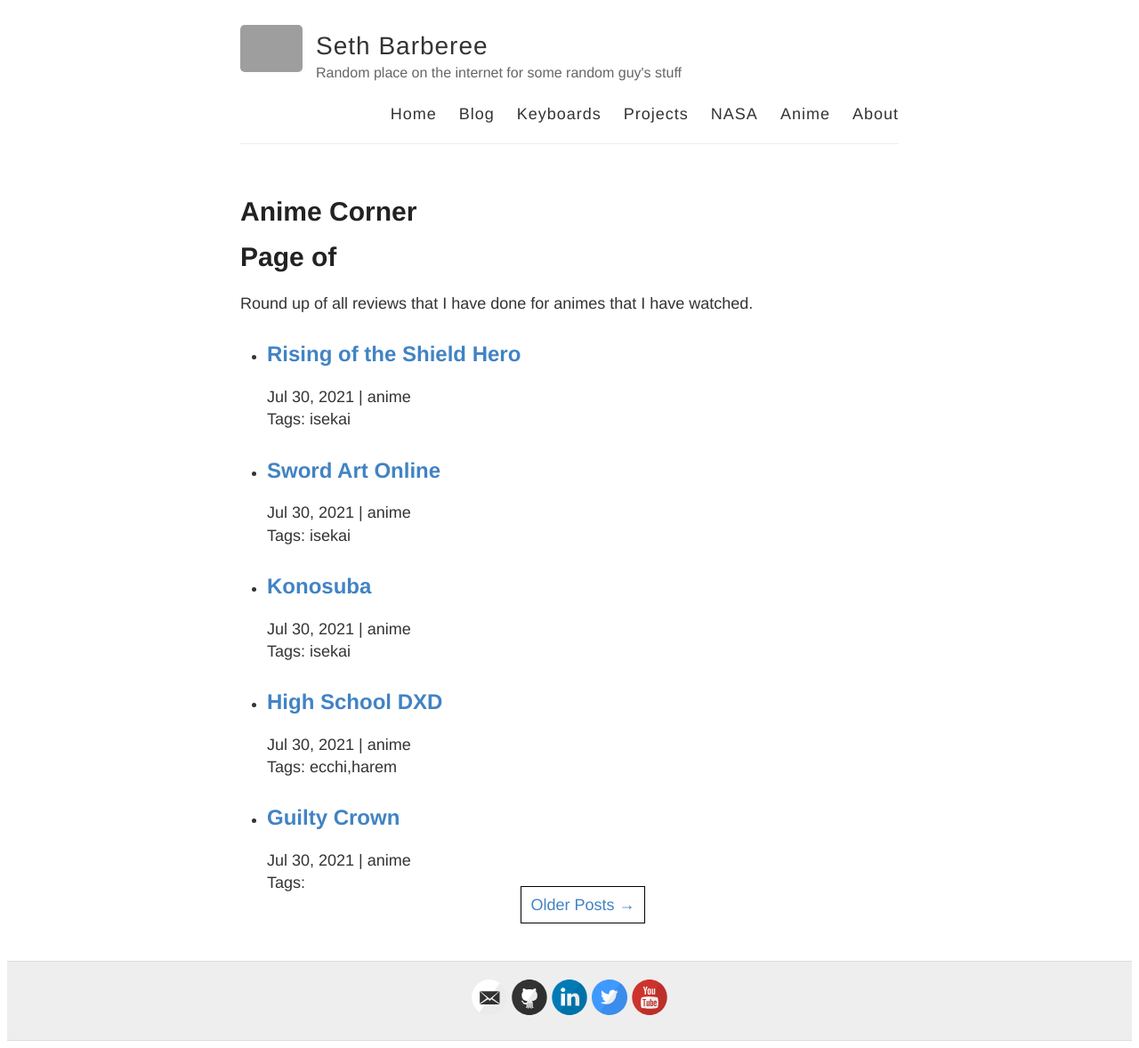
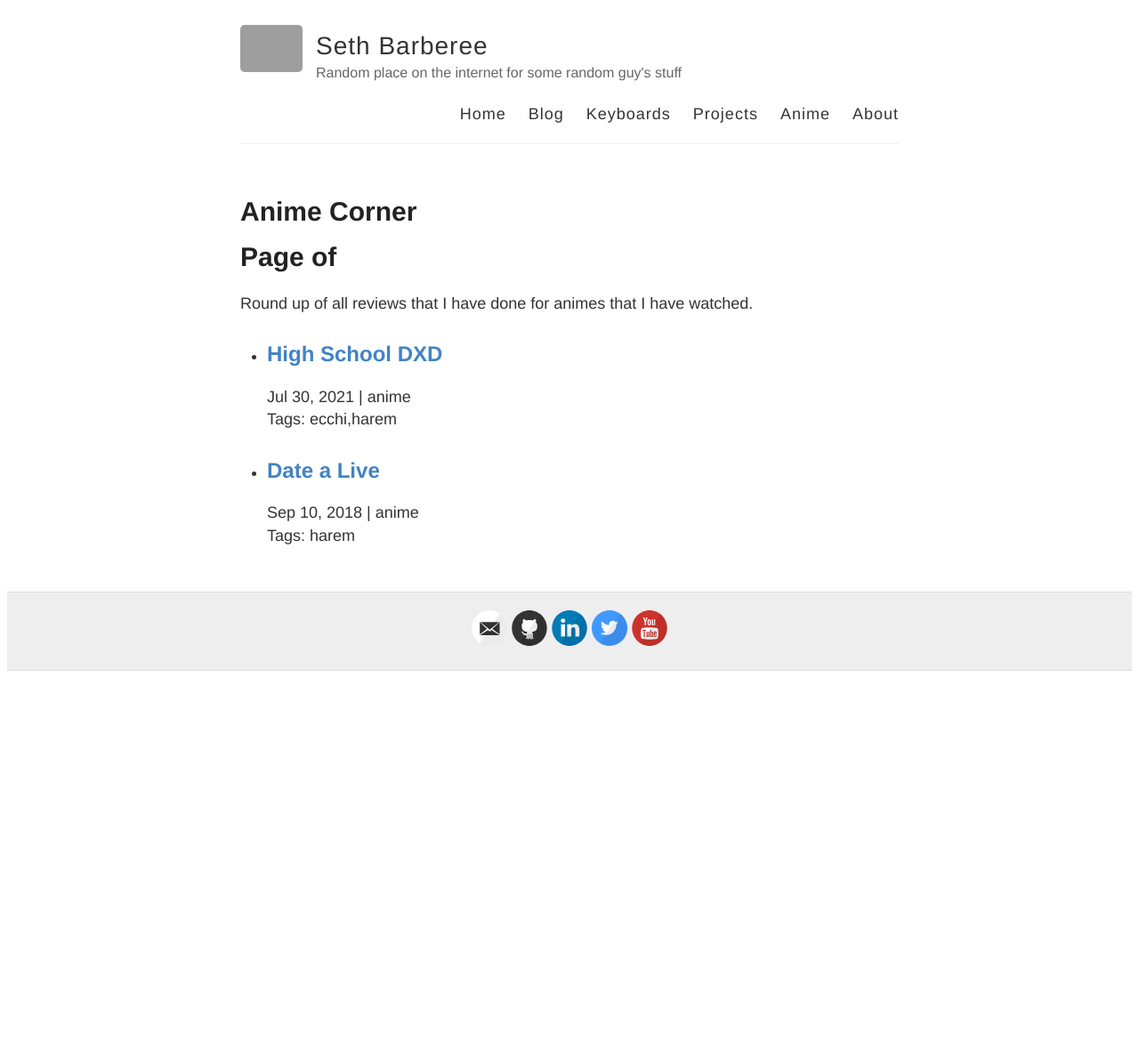
Before and after one commit to SethBarberee/sethbarberee.github.io, a Jekyll site: the page built from anime/index.html, in a window 1280 px wide. Shown: the whole page at 89% size. Built offline with Jekyll 4.4.1, drawn with Linux system fonts in a browser that asks for light colours; the list of posts is cut into pages by our own code; after the commit the page ends 900 px from its top, so only the background shows below that; grey boxes are pictures that could not be loaded.

```diff
--- a/_anime/guilty-crown.md
+++ /dev/null
@@ -1,4 +0,0 @@
----
-layout: post
-title: "Guilty Crown"
----
--- a/_anime/konosuba.md
+++ /dev/null
@@ -1,5 +0,0 @@
----
-layout: post
-title: "Konosuba"
-tags: isekai
----
--- a/_anime/sao.md
+++ /dev/null
@@ -1,5 +0,0 @@
----
-layout: post
-title: "Sword Art Online"
-tags: isekai
----
--- a/_anime/shield-hero.md
+++ /dev/null
@@ -1,5 +0,0 @@
----
-layout: post
-title: "Rising of the Shield Hero"
-tags: isekai
----
--- a/_layouts/default.html
+++ b/_layouts/default.html
@@ -31,7 +31,6 @@
             <a href="{{ site.baseurl }}/blog">Blog</a>
             <a href="{{ site.baseurl }}/keyboards">Keyboards</a>
             <a href="{{ site.baseurl }}/projects">Projects</a>
-            <a href="{{ site.baseurl }}/NASA">NASA</a>
             <a href="{{ site.baseurl }}/anime">Anime</a>
             <a href="{{ site.baseurl }}/about">About</a>
           </nav>
```
Also changed, not shown: NASA/index.html (deleted, +0 -18 lines), NASA/techport.js (deleted, +0 -27 lines), .travis.yml (deleted), 1 other file.
